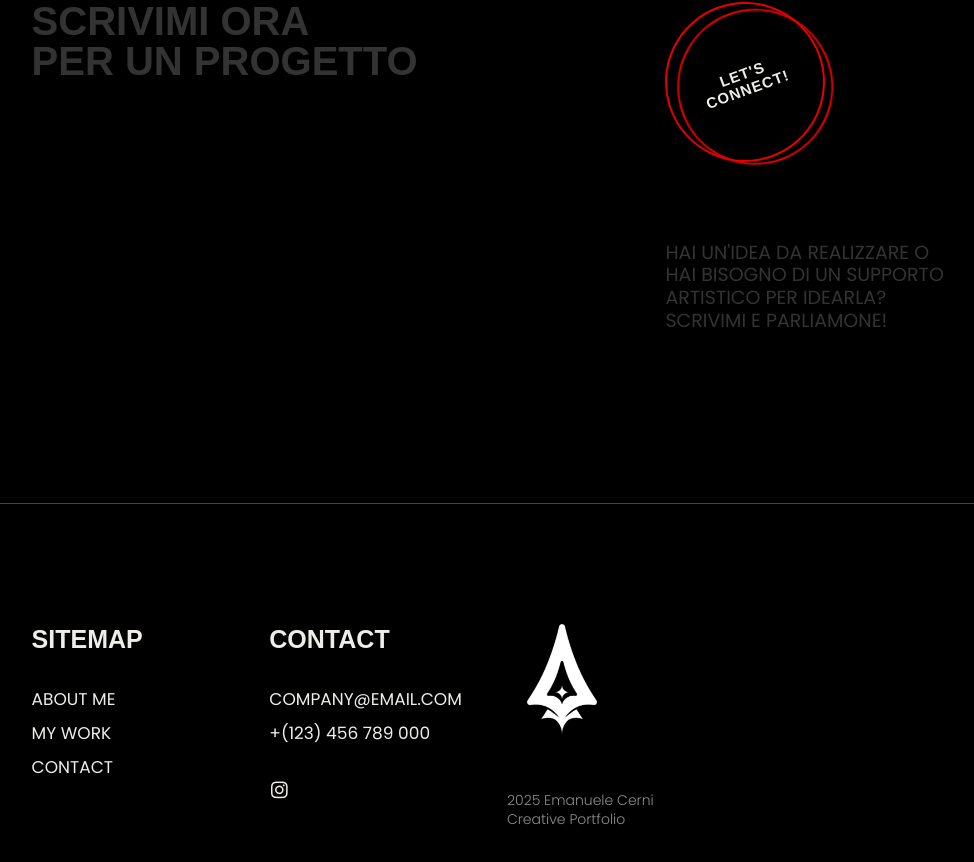
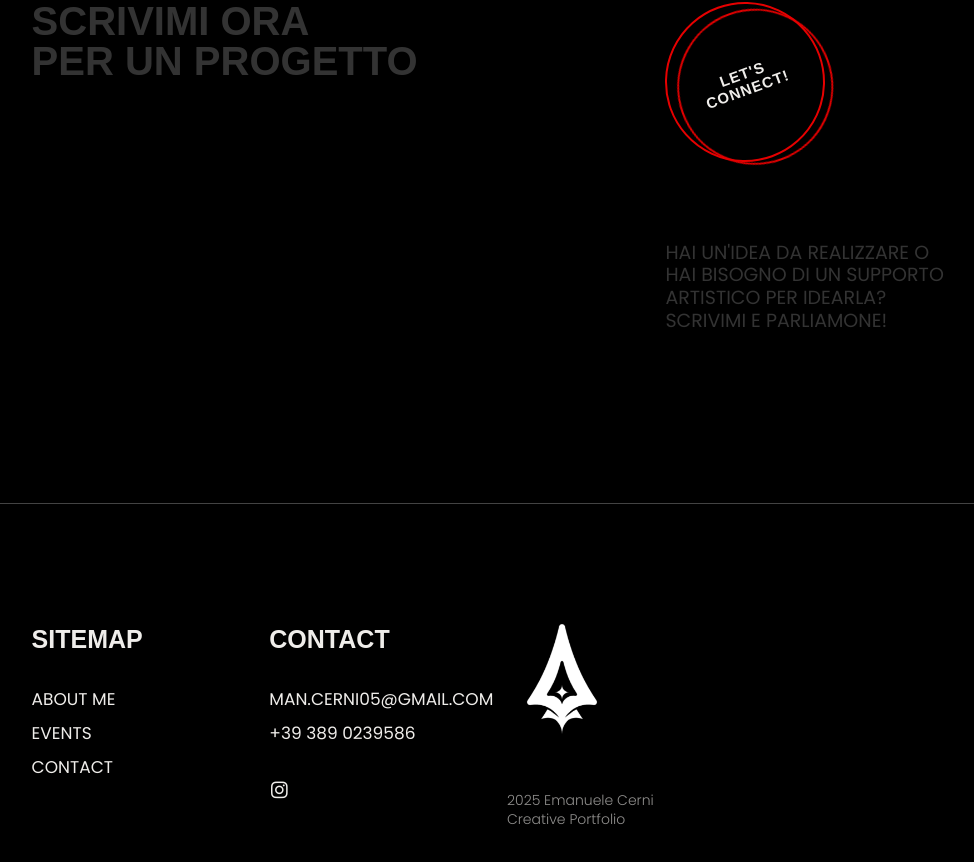
Before and after one commit to aromy-design/aromy-design.github.io, a plain HTML site: page landing-page-2.html in a window 1280 px wide. Shown: the part 3961-4823 px from the top of the page, without its empty margins (148-1122 px from the left). Drawn offline with Linux system fonts and the light colour scheme; animation ran at ten frames a second; a web font is replaced by a local one.

Commit message:
Update landing-page-2.html

```diff
--- a/landing-page-2.html
+++ b/landing-page-2.html
@@ -1136,7 +1136,7 @@
 									<h5 class="tt-footer-widget-heading">Sitemap</h5>
 									<ul class="tt-footer-widget-list">
 										<li><a href="about-me.html" class="tt-link">About Me</a></li>
-										<li><a href="portfolio-masonry-1.html" class="tt-link">My Work</a></li>
+										<li><a href="portfolio-masonry-1.html" class="tt-link">Events</a></li>
 
 										<li><a href="contact.html" class="tt-link">Contact</a></li>
 									</ul> <!-- /.tt-footer-widget-list -->
@@ -1148,8 +1148,8 @@
 									<h5 class="tt-footer-widget-heading">Contact</h5>
 									<ul class="tt-footer-widget-list">
 
-										<li><a href="mailto:company@email.com" class="tt-link">company@email.com</a></li>
-										<li><a href="tel:+(123)456789000" class="tt-link"> +(123) 456 789 000</a></li>
+										<li><a href="mailto:company@email.com" class="tt-link">man.cerni05@gmail.com</a></li>
+										<li><a href="tel:+(123)456789000" class="tt-link"> +39 389 0239586</a></li>
 										<li>
 											<div class="tt-social-buttons">
 											  <ul>
```
